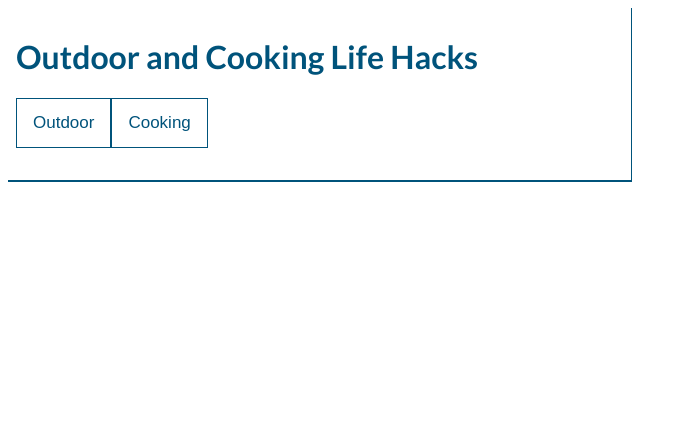
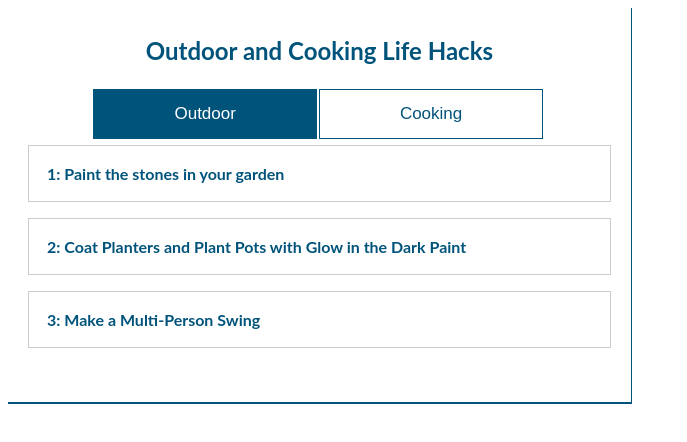
Before and after one commit to hazeoscar/lifeHacks, an Angular app: page / in a window 1280 px wide. Shown: the top 442 px of the page, without its empty margins (0-687 px from the left). Built offline with nearby package versions, Linux system fonts and the light colour scheme.

Commit message:
final styles added

```diff
--- a/src/app/outdoor/outdoor.component.css
+++ b/src/app/outdoor/outdoor.component.css
@@ -1,5 +1,3 @@
-@import url('https://fonts.googleapis.com/css?family=Lato:400,400i,700,700i');
-
 .lifehacks{
     font-family: 'Lato', sans-serif;
     color:#00537b;
@@ -17,9 +15,14 @@
     overflow: hidden;
     background-color: #fff;
     margin: 0 auto;
+    display: flex;
+    justify-content: center;
+    align-items: center;
 }
+
 h2 {
     text-align:center;
+    margin-bottom:1em;
 }
 
 /* Style the buttons inside the tab */
@@ -30,9 +33,10 @@ h2 {
     border:1px solid #00537b;
     outline: none;
     cursor: pointer;
-    padding: 14px 16px;
+    padding: 14px 80px;
     transition: 0.3s;
     font-size: 17px;
+    margin-right:2px;
 }
 
 /* Change background color of buttons on hover */
@@ -50,10 +54,7 @@ h2 {
 
 /* Style the tab content */
 .tabcontent {
-    display: none;
     padding: 6px 12px;
-    /*border: 1px solid #00537b;*/
-    /*border-top: none;*/
 }
 
 /*accordian*/
@@ -75,17 +76,14 @@ h2 {
 .outer-div {
     margin-bottom:1em;
 }
-
 .active, .accordion:hover {
     background-color: #00537b;
     color:#fff;
     border:1px solid #ccc;
 }
-
 .panel {
     border:1px solid #ccc;
     padding: 18px 18px;
-    display: none;
     background-color: #fff;
     overflow: hidden;
     margin-bottom:1em;
--- a/src/app/outdoor/outdoor.component.html
+++ b/src/app/outdoor/outdoor.component.html
@@ -1,7 +1,7 @@
 <div class="lifehacks">
-<h1>Outdoor and Cooking Life Hacks</h1>
+    <h2>Outdoor and Cooking Life Hacks</h2>
     <div class="tab" role="tablist">
-    <button class="tablinks" onclick="openHack(event, 'Outdoor')">Outdoor</button>
+        <button class="tablinks active" onclick="openHack(event, 'Outdoor')">Outdoor</button>
         <button class="tablinks" onclick="openHack(event, 'Cooking')">Cooking</button>
     </div>
 
@@ -17,7 +17,7 @@
             </div>
         </div>
     </div>
-  <div id="Cooking" class="tabcontent">
+    <div id="Cooking" class="tabcontent" style="display: none;">
         <div *ngIf="cookhacks">
             <div *ngFor="let h of cookhacks" class="outer-div">
                 <button class="accordion">{{ h.id }}: {{ h.title }}</button>
```
Lines whose indentation alone changed are shown as unchanged.
